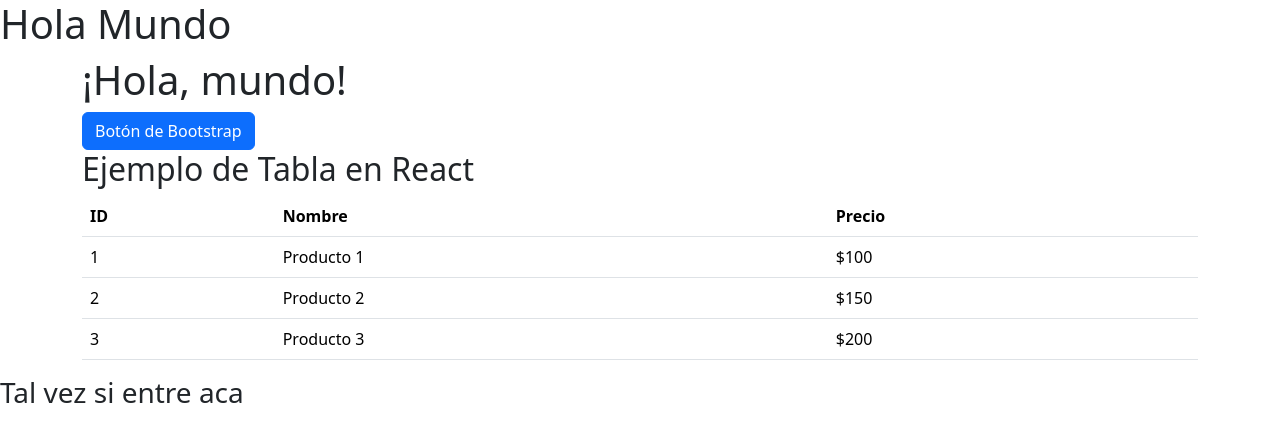
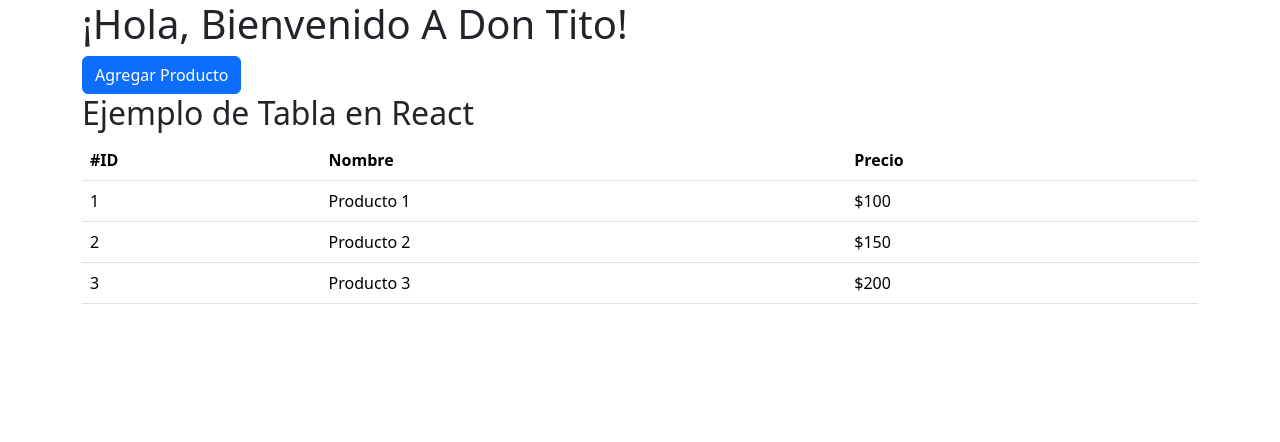
Before and after one commit to murga4/Dontito, a React (Create React App) app in the folder DonTitoFront/dontito/: page / in a window 1280 px wide. Shown: the top 442 px of the page. Built offline with nearby package versions, Linux system fonts and the light colour scheme.

Commit message:
Correcion de Texto

```diff
--- a/DonTitoFront/dontito/src/App.js
+++ b/DonTitoFront/dontito/src/App.js
@@ -5,12 +5,12 @@ function App() {
   return (
     <div>
 
-        <h1>Hola Mundo</h1>
+
 
         <Layaut/>
 
 
-        <h3>Tal vez si entre aca</h3>
+
     </div>
   );
 }
--- a/DonTitoFront/dontito/src/componentes/layaut.js
+++ b/DonTitoFront/dontito/src/componentes/layaut.js
@@ -9,14 +9,14 @@ function MiComponente() {
   ];
 
   return (<div className="container">
-  <h1>¡Hola, mundo!</h1>
-  <button className="btn btn-primary">Botón de Bootstrap</button>
+  <h1>¡Hola, Bienvenido A Don Tito!</h1>
+  <button className="btn btn-primary">Agregar Producto</button>
 
   <h2>Ejemplo de Tabla en React</h2>
       <table className="table">
         <thead>
           <tr>
-            <th>ID</th>
+            <th>#ID</th>
             <th>Nombre</th>
             <th>Precio</th>
           </tr>
```
